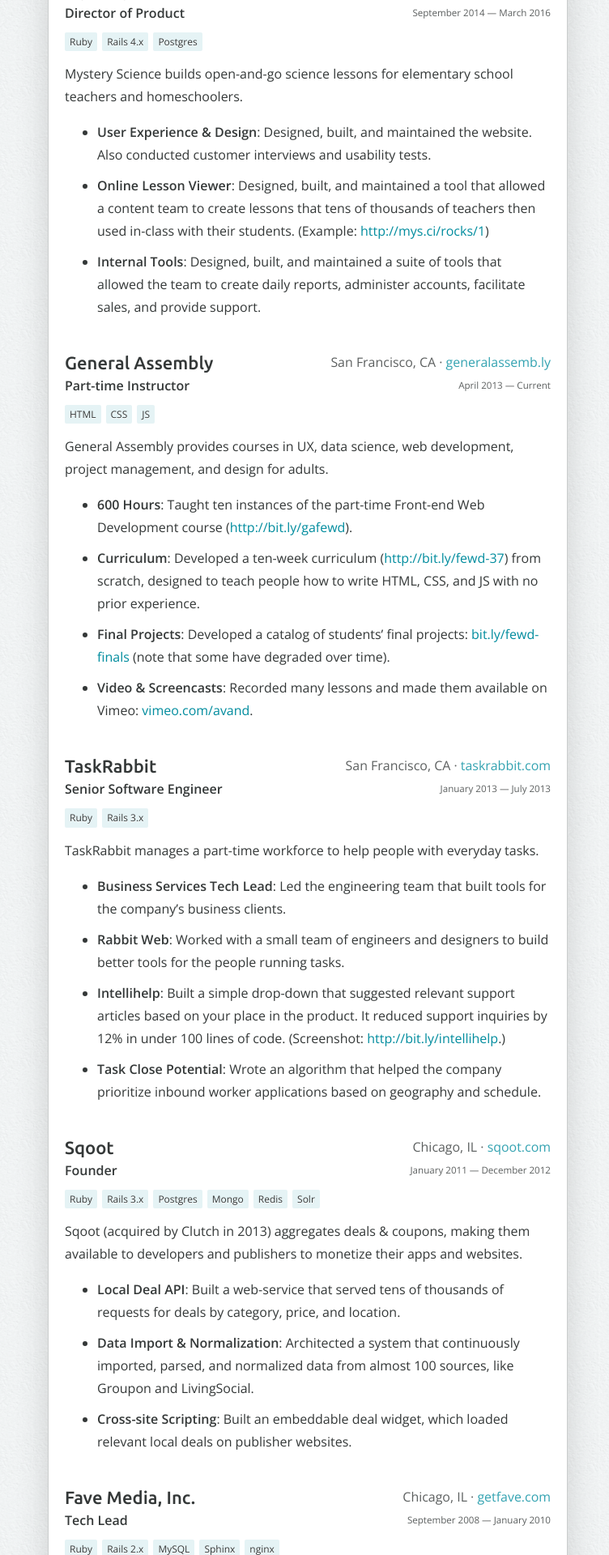
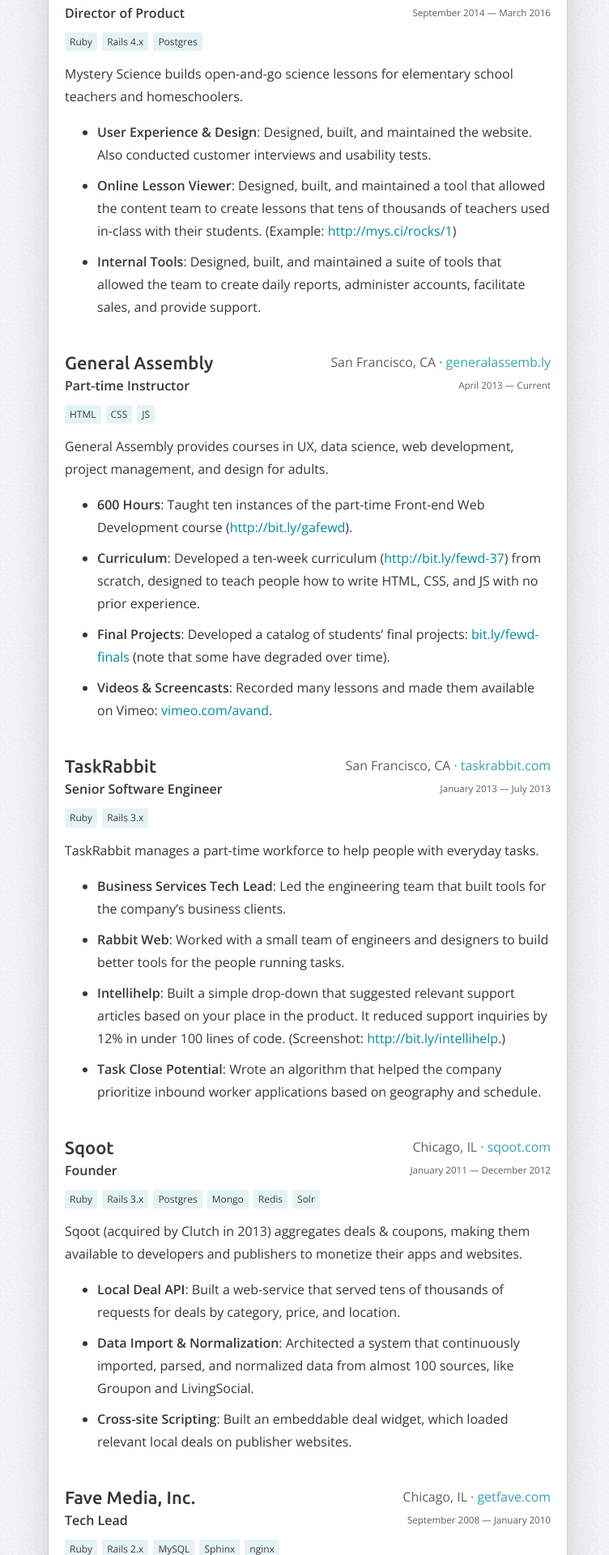
Before and after one commit to avand/avand.github.com, a Jekyll site: the page built from resume.html, in a window 1280 px wide. Shown: the part 432-2352 px from the top of the page at 81% size, without its empty margins (260-1012 px from the left). Built offline with Jekyll 4.4.1, drawn with Linux system fonts in a browser that asks for light colours; some of the changed text lies outside the part shown.

Commit message:
Small edits to resume

```diff
--- a/resume.html
+++ b/resume.html
@@ -58,8 +58,8 @@
       </li>
       <li>
         <strong>Online Lesson Viewer</strong>: Designed, built, and maintained
-        a tool that allowed a content team to create lessons that tens of
-        thousands of teachers then used in-class with their students. (Example:
+        a tool that allowed the content team to create lessons that tens of
+        thousands of teachers used in-class with their students. (Example:
         <a href="http://mys.ci/rocks/1" target="_blank">http://mys.ci/rocks/1</a>)
       </li>
       <li>
@@ -112,7 +112,7 @@
         (note that some have degraded over time).
       </li>
       <li>
-        <strong>Video &amp; Screencasts</strong>: Recorded many lessons and made
+        <strong>Videos &amp; Screencasts</strong>: Recorded many lessons and made
         them available on Vimeo:
         <a href="http://vimeo.com/avand" target="_blank">vimeo.com/avand</a>.
       </li>
--- a/stylesheets/resume.css
+++ b/stylesheets/resume.css
@@ -49,7 +49,7 @@
 h2 {
   font-size: 1.375em;
 }
-h2 span:last-child,
+h2 > span:last-child,
 time {
   font-weight: normal;
   font-size: .725em;
```
Also changed, not shown: other parts of resume.html (+2 -2 lines).
